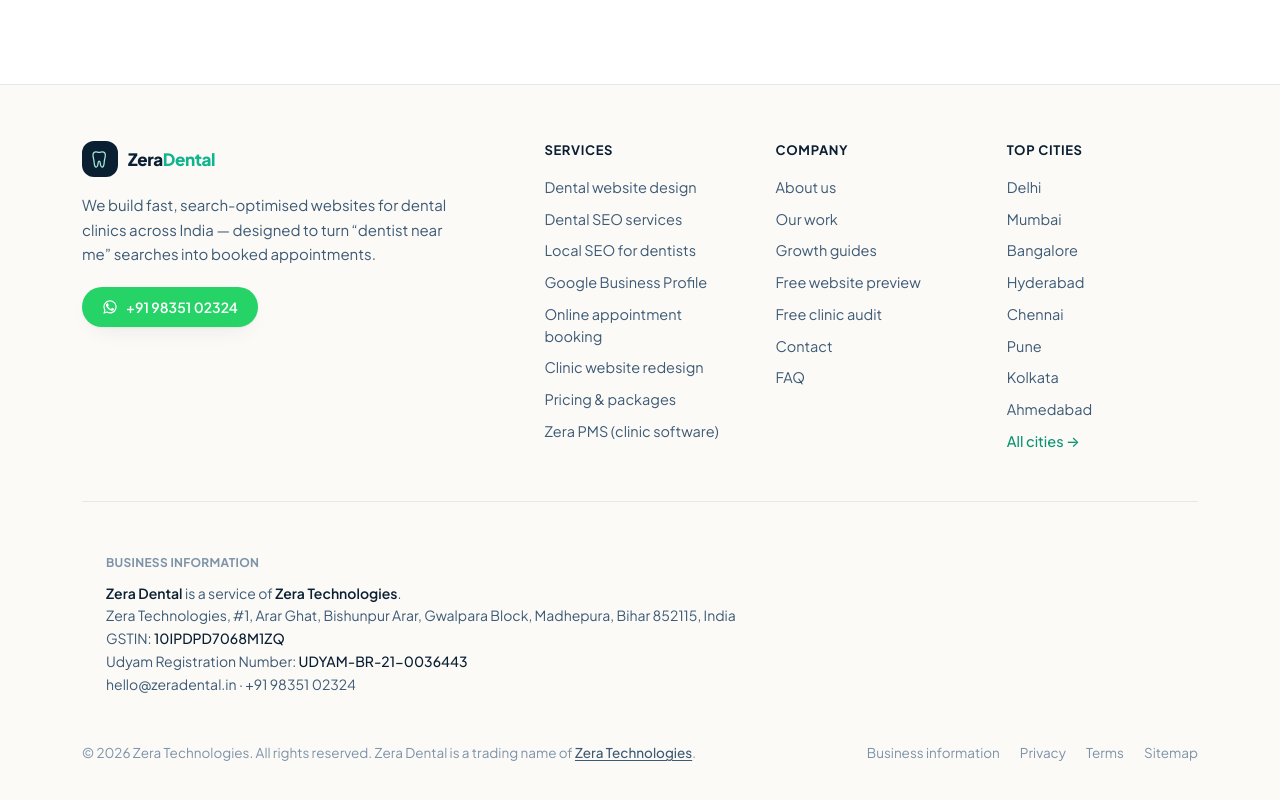
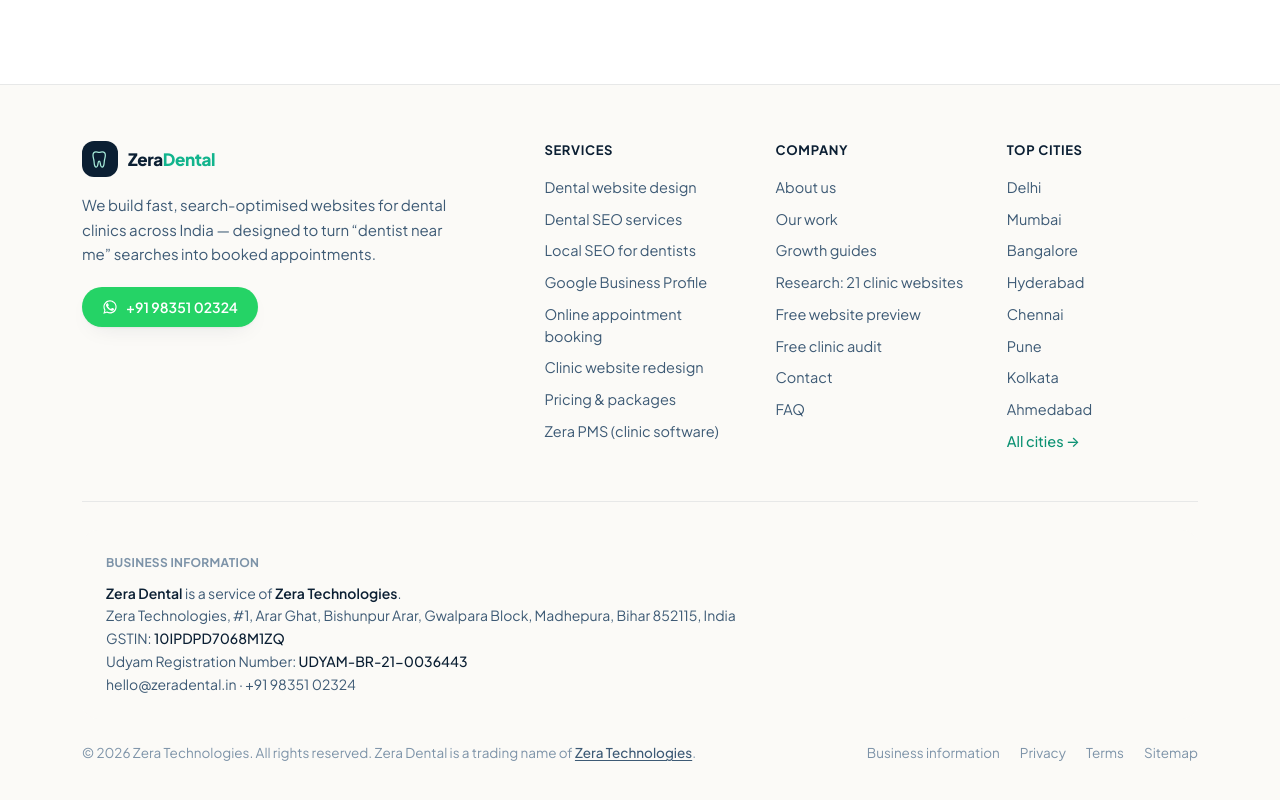
Before and after one commit to zeradental3585-dotcom/zeradental, a Next.js app: page /contact in a window 1280 px wide. Shown: the part 1420-2220 px from the top of the page. Built offline with nearby package versions, Linux system fonts and the light colour scheme; no server answers.

Commit message:
Link the 21-clinic study from the sitewide footer

```diff
--- a/components/Footer.tsx
+++ b/components/Footer.tsx
@@ -43,6 +43,11 @@ export default function Footer() {
               <li><Link href="/about" className="hover:text-mint-600">About us</Link></li>
               <li><Link href="/portfolio" className="hover:text-mint-600">Our work</Link></li>
               <li><Link href="/blog" className="hover:text-mint-600">Growth guides</Link></li>
+              <li>
+                <Link href="/research/indian-dental-website-study" className="hover:text-mint-600">
+                  Research: 21 clinic websites
+                </Link>
+              </li>
               <li><Link href="/free-website-preview" className="hover:text-mint-600">Free website preview</Link></li>
               <li><Link href="/free-website-audit" className="hover:text-mint-600">Free clinic audit</Link></li>
               <li><Link href="/contact" className="hover:text-mint-600">Contact</Link></li>
```
